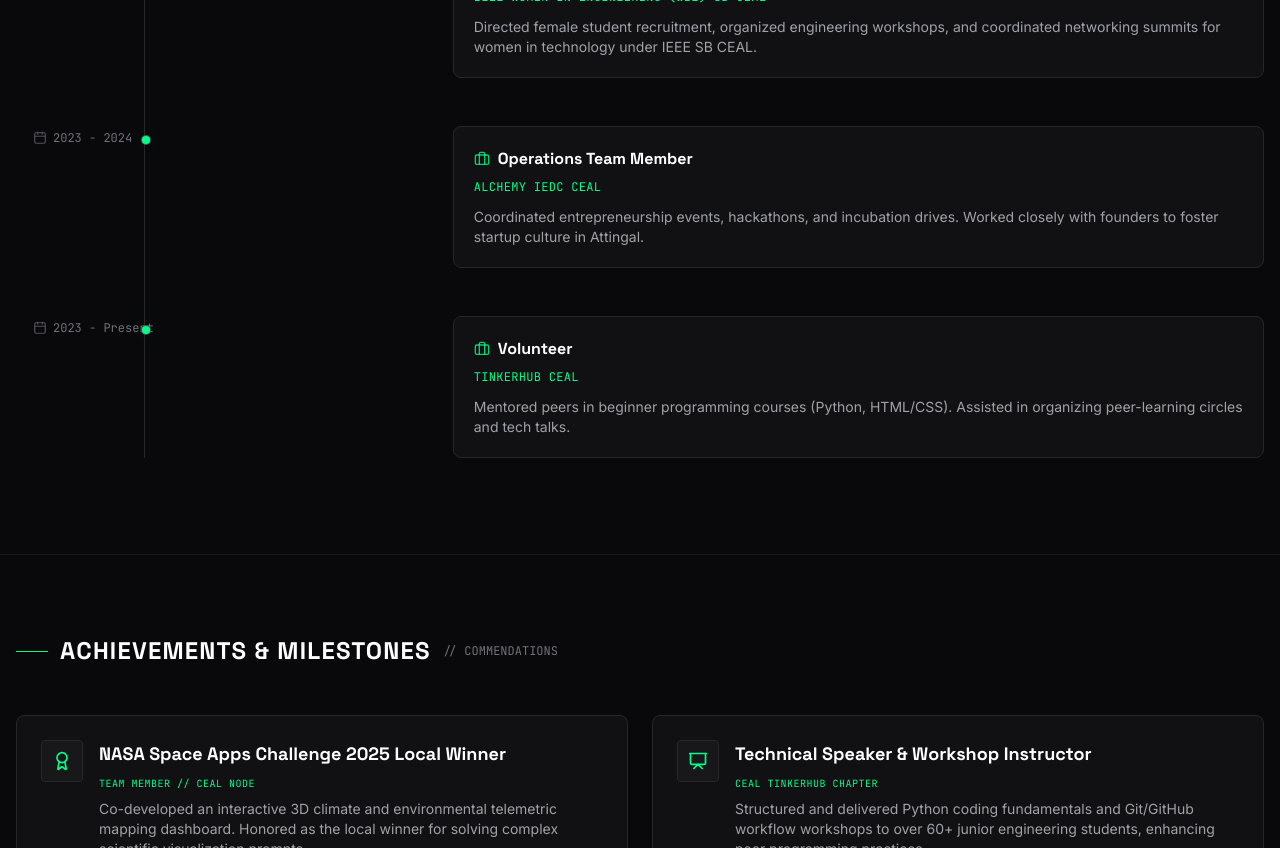
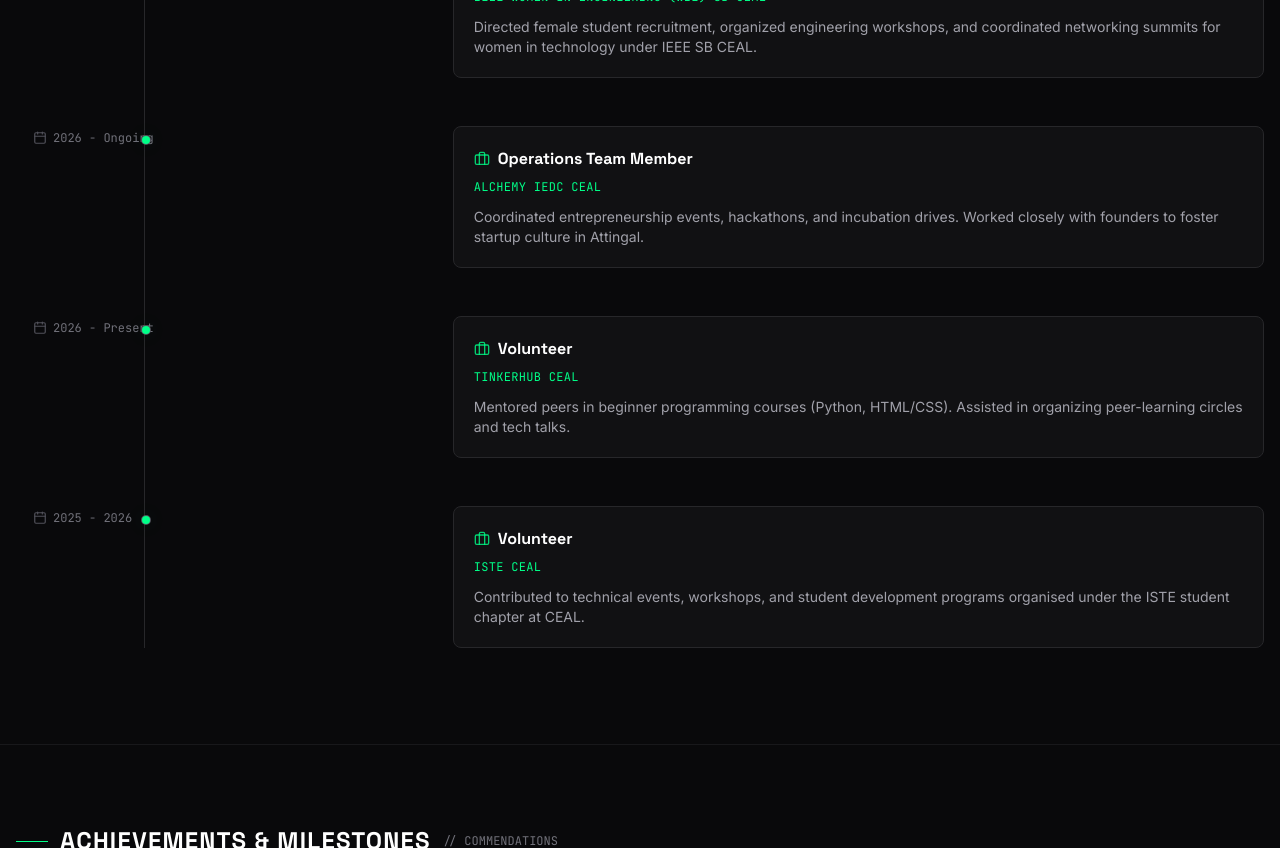
Before and after one commit to minnahdev/The-Minnah, a React (Vite) app: page / in a window 1280 px wide. Shown: the part 4120-4968 px from the top of the page. Built offline with nearby package versions, Linux system fonts and the light colour scheme.

Commit message:
Fix MissionLog dates for IEEE WIE, Alchemy, TinkerHub; add ISTE entry

```diff
--- a/src/components/MissionLog.jsx
+++ b/src/components/MissionLog.jsx
@@ -24,20 +24,26 @@ const timelineEntries = [
   {
     role: "Joint Secretary",
     organization: "IEEE Women in Engineering (WIE) SB CEAL",
-    period: "2024 - 2025",
+    period: "2026 - Ongoing",
     details: "Directed female student recruitment, organized engineering workshops, and coordinated networking summits for women in technology under IEEE SB CEAL."
   },
   {
     role: "Operations Team Member",
     organization: "Alchemy IEDC CEAL",
-    period: "2023 - 2024",
+    period: "2026 - Ongoing",
     details: "Coordinated entrepreneurship events, hackathons, and incubation drives. Worked closely with founders to foster startup culture in Attingal."
   },
   {
     role: "Volunteer",
     organization: "TinkerHub CEAL",
-    period: "2023 - Present",
+    period: "2026 - Present",
     details: "Mentored peers in beginner programming courses (Python, HTML/CSS). Assisted in organizing peer-learning circles and tech talks."
+  },
+  {
+    role: "Volunteer",
+    organization: "ISTE CEAL",
+    period: "2025 - 2026",
+    details: "Contributed to technical events, workshops, and student development programs organised under the ISTE student chapter at CEAL."
   }
 ];
 
```
